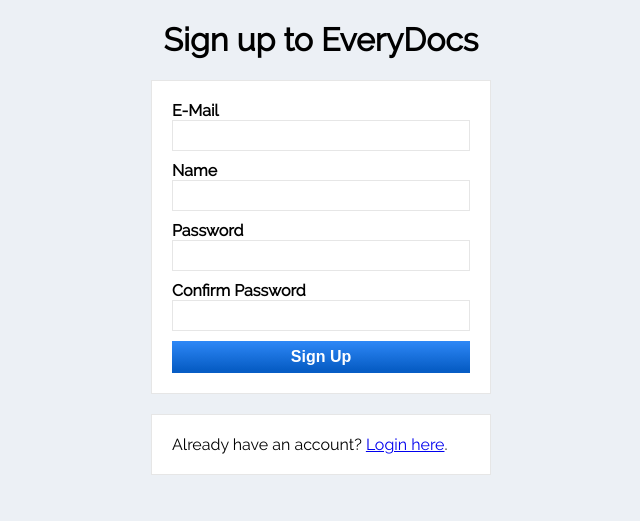
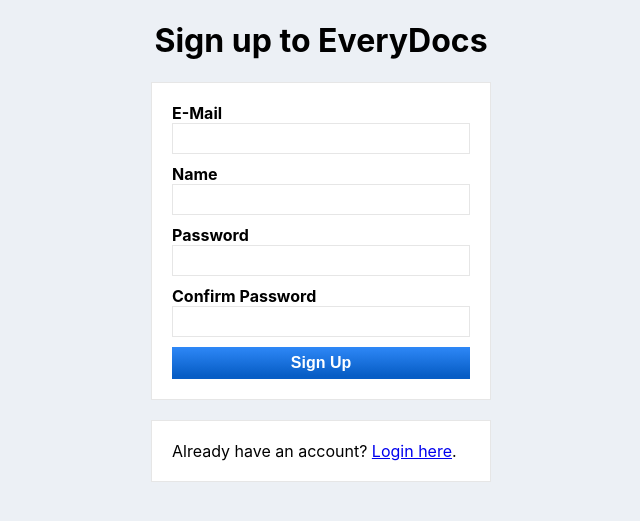
Before and after one commit to jonashellmann/everydocs-web, a PHP site: page /signup/ in a window 1280 px wide. Shown: the top 521 px of the page, without its empty margins (319-959 px from the left). Run offline with PHP 8.4, Linux system fonts and the light colour scheme; style sheets or scripts are compiled from the project's sources.

Commit message:
Optimize user interface

```diff
--- a/document/index.html
+++ b/document/index.html
@@ -5,7 +5,6 @@
   <title>EveryDocs - New Document</title>
 
   <meta name="viewport" content="width=device-width,initial-scale=1" />
-  <link rel="stylesheet" href="../resources/css/raleway.css" />
   <link rel="stylesheet" href="../resources/css/styles.css" />
   <link rel="icon" href="../resources/img/favicon.ico" type="image/x-icon"/>
 </head>
--- a/error/index.html
+++ b/error/index.html
@@ -5,7 +5,6 @@
   <title>Error - EveryDocs</title>
 
   <meta name="viewport" content="width=device-width,initial-scale=1" />
-  <link rel="stylesheet" href="resources/css/raleway.css" />
   <link rel="stylesheet" href="resources/css/styles.css" />
   <link rel="icon" href="resources/img/favicon.ico" type="image/x-icon"/>
 </head>
--- a/index.html
+++ b/index.html
@@ -5,7 +5,6 @@
 	<title>EveryDocs</title>
 
   <meta name="viewport" content="width=device-width,initial-scale=1" />
-  <link rel="stylesheet" href="resources/css/raleway.css" />
   <link rel="stylesheet" href="resources/css/styles.css" />
   <link rel="icon" href="resources/img/favicon.ico" type="image/x-icon"/>
 </head>
--- a/login/index.html
+++ b/login/index.html
@@ -5,7 +5,6 @@
 	<title>EveryDocs - Login</title>
 
   <meta name="viewport" content="width=device-width,initial-scale=1" />
-  <link rel="stylesheet" href="../resources/css/raleway.css" />
   <link rel="stylesheet" href="../resources/css/styles.css" />
   <link rel="icon" href="../resources/img/favicon.ico" type="image/x-icon"/>
 </head>
--- a/new/document/index.html
+++ b/new/document/index.html
@@ -5,7 +5,6 @@
   <title>EveryDocs - New Document</title>
 
   <meta name="viewport" content="width=device-width,initial-scale=1" />
-  <link rel="stylesheet" href="../../resources/css/raleway.css" />
   <link rel="stylesheet" href="../../resources/css/styles.css" />
   <link rel="icon" href="../../resources/img/favicon.ico" type="image/x-icon"/>
 </head>
--- a/resources/css/raleway.css
+++ /dev/null
@@ -1,16 +0,0 @@
-/* latin-ext */
-@font-face {
-    font-family: 'Raleway';
-    font-style: normal;
-    font-weight: 400;
-    src: local('Raleway'), local('Raleway-Regular'), url(/resources/css/raleway-latin-ext.woff2) format('woff2');
-    unicode-range: U+0100-024F, U+0259, U+1E00-1EFF, U+2020, U+20A0-20AB, U+20AD-20CF, U+2113, U+2C60-2C7F, U+A720-A7FF;
-}
-/* latin */
-@font-face {
-    font-family: 'Raleway';
-    font-style: normal;
-    font-weight: 400;
-    src: local('Raleway'), local('Raleway-Regular'), url(/resources/css/raleway-latin.woff2) format('woff2');
-    unicode-range: U+0000-00FF, U+0131, U+0152-0153, U+02BB-02BC, U+02C6, U+02DA, U+02DC, U+2000-206F, U+2074, U+20AC, U+2122, U+2191, U+2193, U+2212, U+2215, U+FEFF, U+FFFD;
-}
--- a/resources/css/styles.css
+++ b/resources/css/styles.css
@@ -1,6 +1,6 @@
 body {
   background-color: #ecf0f5;
-  font-family: "Raleway";
+  font-family: -apple-system, BlinkMacSystemFont, "Segoe UI", Roboto, Oxygen-Sans, Ubuntu, Cantarell, "Helvetica Neue", sans-serif;
   padding: 0;
   margin: 0;
 }
@@ -157,6 +157,11 @@
   text-align: left;
 }
 
+#document-table td {
+  word-wrap: break-word;
+  overflow-wrap: break-word;
+}
+
 #document-table td a {
   color: black !important;
   text-decoration: none !important;
@@ -244,7 +249,7 @@
 .folder-item {
   display: flex;
   justify-content: space-between;
-  padding: 5px;
+  padding: 1px;
 }
 
 .subfolders {
@@ -395,7 +400,7 @@
   }
 
   #documents {
-    width: auto;
+    width: 1px;
     order: 0;
     flex-grow: 1;
   }
--- a/resources/js/new_document.js
+++ b/resources/js/new_document.js
@@ -32,7 +32,6 @@
 
 class MainContent extends React.Component {
   render(props) {
-    // TODO: Create the main content
 		return (
       <div id="main">
         <Document pageTitle="New Document" />
--- a/signup/index.html
+++ b/signup/index.html
@@ -5,7 +5,6 @@
 	<title>EveryDocs - Sign up</title>
 
   <meta name="viewport" content="width=device-width,initial-scale=1" />
-  <link rel="stylesheet" href="../resources/css/raleway.css" />
   <link rel="stylesheet" href="../resources/css/styles.css" />
   <link rel="icon" href="../resources/img/favicon.ico" type="image/x-icon"/>
 </head>
```
Also changed, not shown: resources/js/homepage.js (+4 -4 lines), resources/js/react.js (+18 -3 lines), resources/css/raleway-latin-ext.woff2 (deleted), resources/css/raleway-latin.woff2 (deleted).
